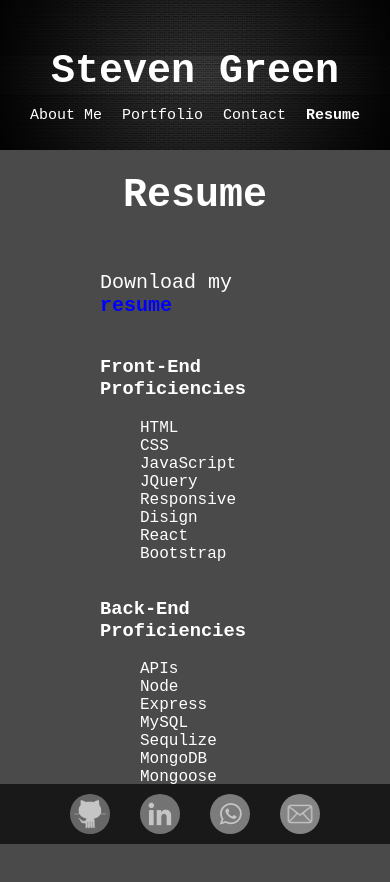
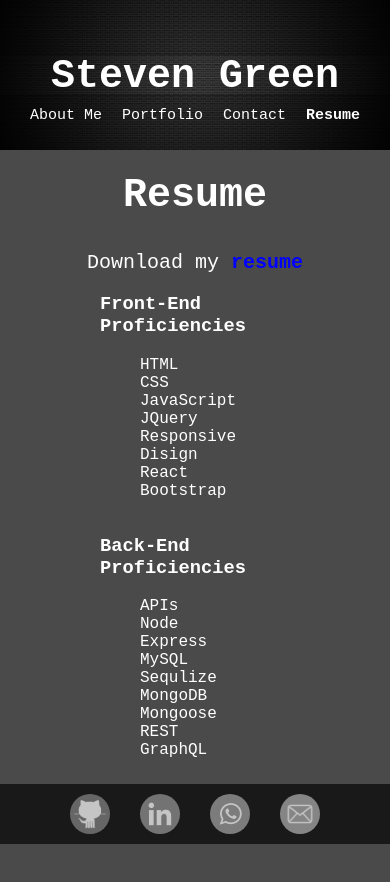
Before and after one commit to mrgreen12375/green-portfolio, a React (Create React App) app: page / in a window 390 px wide. Both pictures are taken after a click on the element "Resume". Shown: the top 882 px of the page. Built offline with nearby package versions, Linux system fonts and the light colour scheme.

Commit message:
update resume page phone display

```diff
--- a/src/components/Resume/index.js
+++ b/src/components/Resume/index.js
@@ -4,7 +4,7 @@ function Resume() {
 	return (
 	<main>
         <h2>Resume</h2>
-        <p>Download my <a className="resume" href={require("../../assets/resume/Steven Green.pdf")} download>resume</a></p>
+        <p className="resumeMargin">Download my <a className="resume" href={require("../../assets/resume/Steven Green.pdf")} download>resume</a></p>
         <div className="proficiencies">
             <h3>Front-End Proficiencies</h3>
             <ul>
--- a/src/style.css
+++ b/src/style.css
@@ -646,7 +646,7 @@ footer {
 
 	.link {
 		font-size: 15px;
-        margin-top: 10px;
+        margin-top: 5px;
 	}
 
     main {
@@ -655,4 +655,8 @@ footer {
         align-items: center;
         margin-top: 70px;
     }
+
+    .resumeMargin {
+        margin: 0px -40px 0px -40px;
+    }
 }
```
Also changed, not shown: 11 other files (tests, documents, lock files or other folders).
